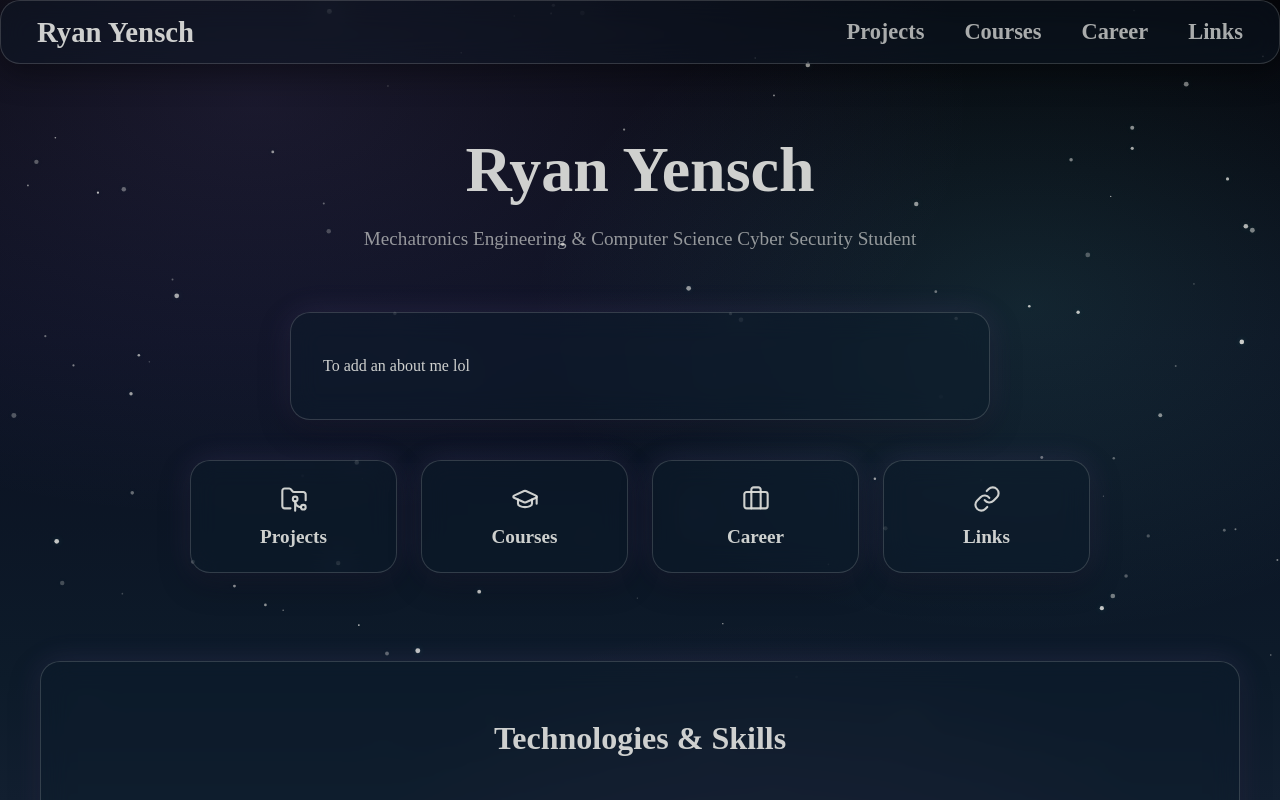
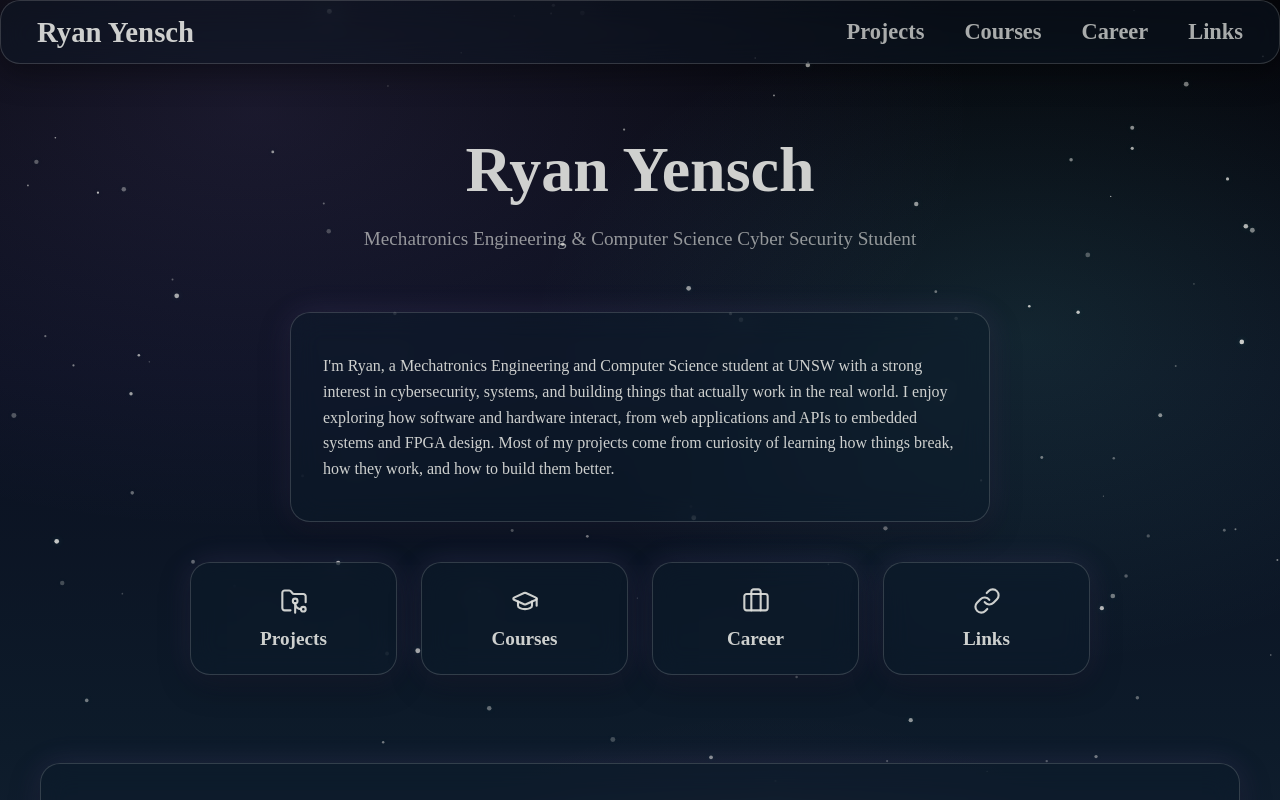
Before and after one commit to RyanYensch/Personal-Website, a React (Vite) app: page / in a window 1280 px wide. Shown: the top 800 px of the page. Built offline with nearby package versions, Linux system fonts and the light colour scheme.

Commit message:
added the about me info

```diff
--- a/src/pages/HomePage/HomePage.tsx
+++ b/src/pages/HomePage/HomePage.tsx
@@ -17,7 +17,11 @@ export default function HomePage() {
 
             <GlassCard className="about-card">
                 <p className="about-text">
-                    To add an about me lol
+                    I'm Ryan, a Mechatronics Engineering and Computer Science student at UNSW with a strong
+                    interest in cybersecurity, systems, and building things that actually work in the real world.
+                    I enjoy exploring how software and hardware interact, from web applications and APIs to
+                    embedded systems and FPGA design. Most of my projects come from curiosity of learning how
+                    things break, how they work, and how to build them better.
                 </p>
             </GlassCard>
 
```
